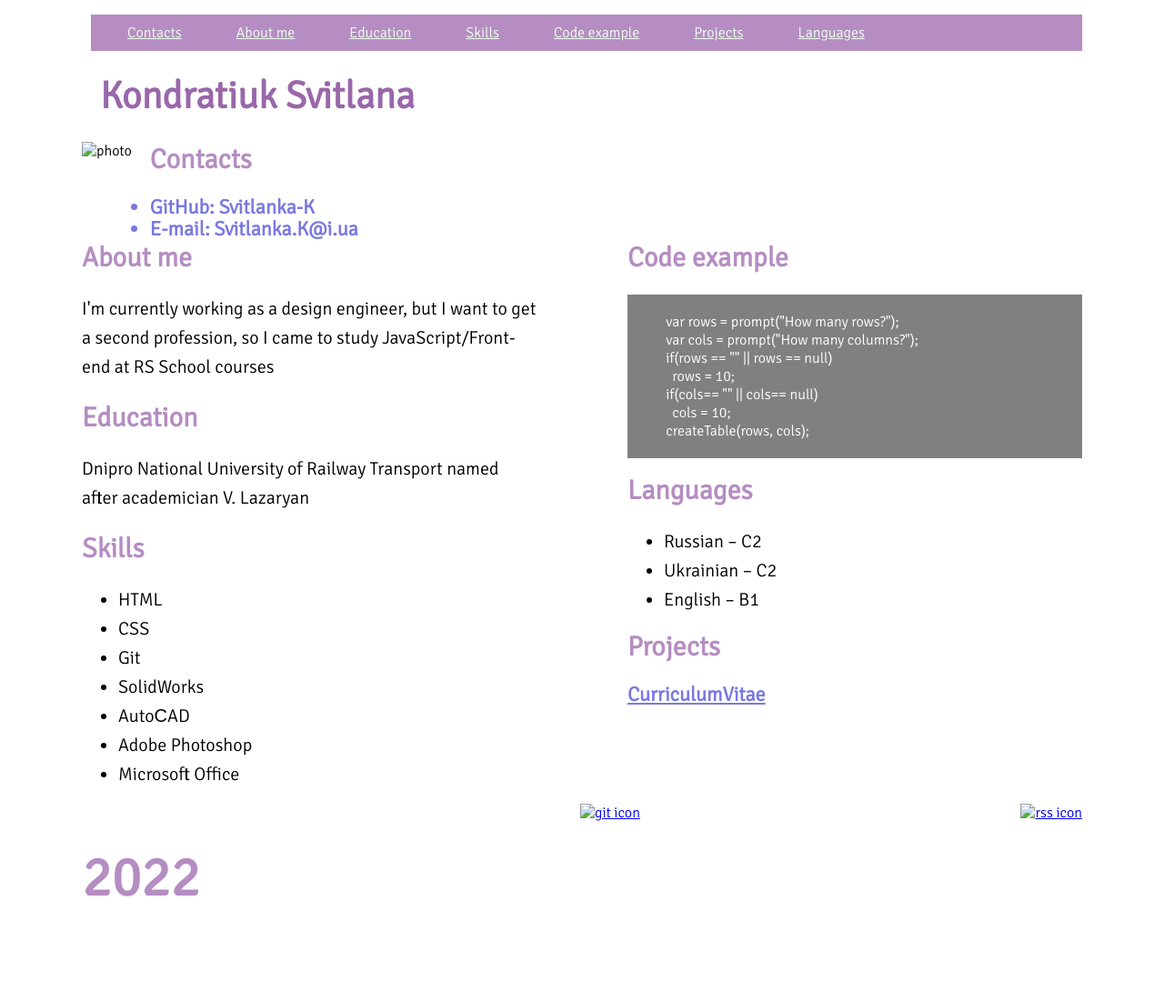
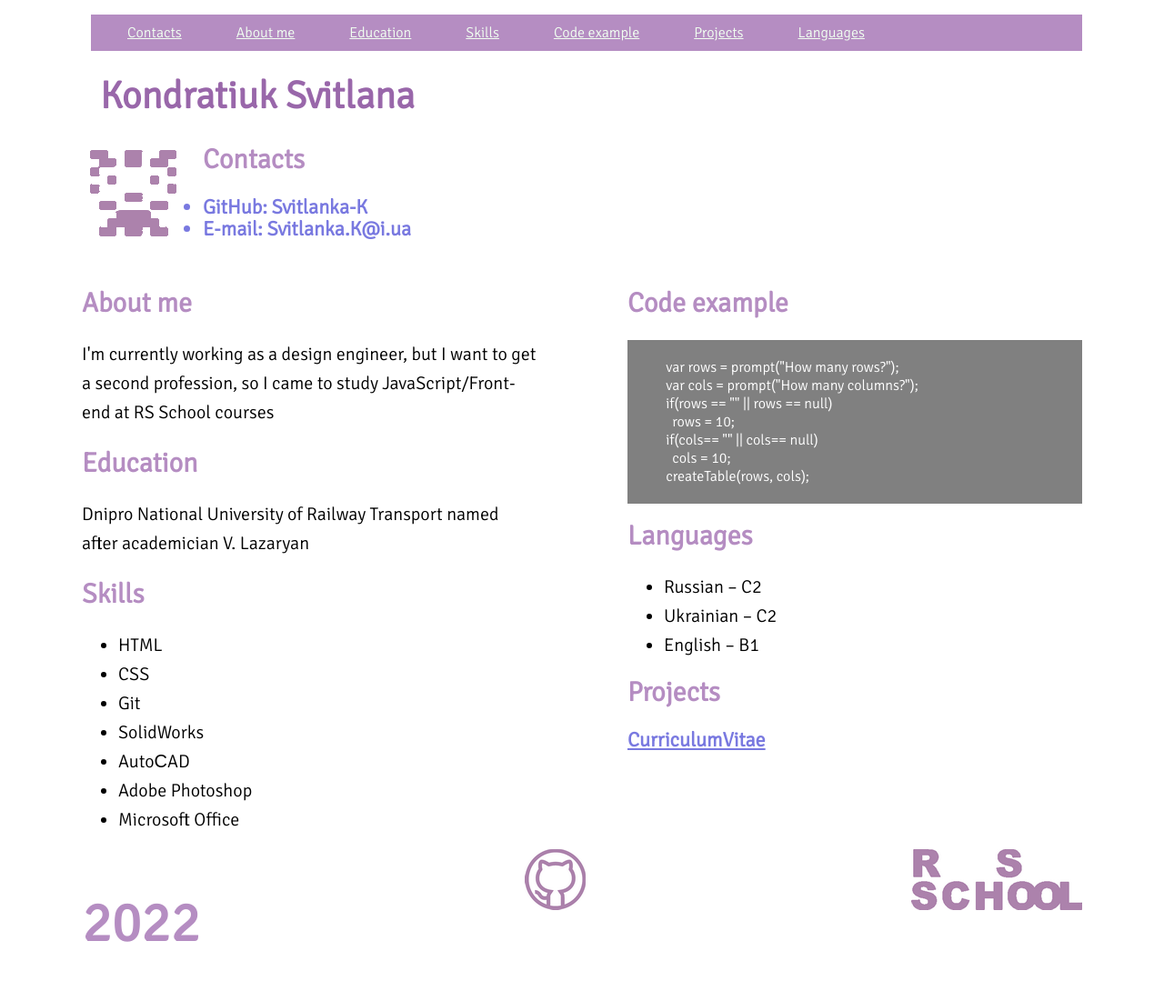
Before and after one commit to Svitlanka-K/rsschool-cv-0_stage, a plain HTML site: page index.html in a window 1280 px wide. Shown: the whole page at 91% size. Before the commit the page ends 1056 px from the top, so only its background shows below. Drawn offline with Linux system fonts and the light colour scheme.

Commit message:
feat: update index.html

```diff
--- a/index.html
+++ b/index.html
@@ -31,7 +31,7 @@
   <main>
     <div class="info">
       <div class="photo">
-        <img class="photo" src="assets/photo.png" alt="photo">
+        <img class="photo" src="photo.png" alt="photo">
       </div>
       <div class="contacts" id="contacts">
         <h2 class="rubric">Contacts</h2>
@@ -95,8 +95,8 @@
   <footer class="footer">
     <div class="foot-wr">
       <p class="date">2022</p>
-      <a href="https://github.com/Svitlanka-K"><img class="git-icon" src="assets/git-logo.png" alt="git icon"></a>
-      <a href="https://rs.school"><img class="rss-icon" src="assets/logo-rsschool.png" alt="rss icon"></a>
+      <a href="https://github.com/Svitlanka-K"><img class="git-icon" src="git-logo.png" alt="git icon"></a>
+      <a href="https://rs.school"><img class="rss-icon" src="logo-rsschool.png" alt="rss icon"></a>
     </div>
   </footer>
 </body>
```
